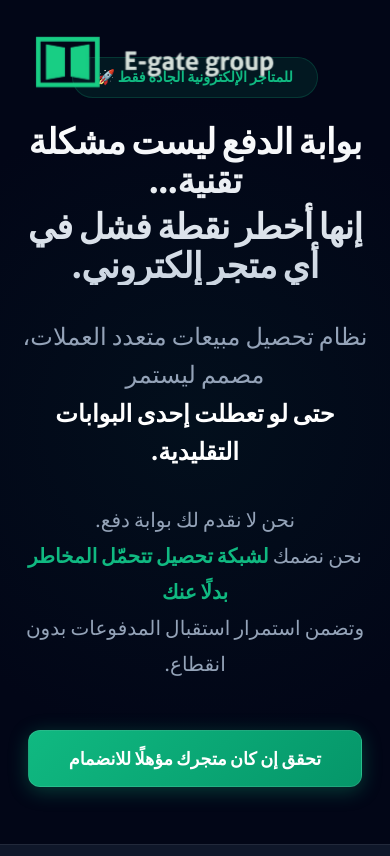
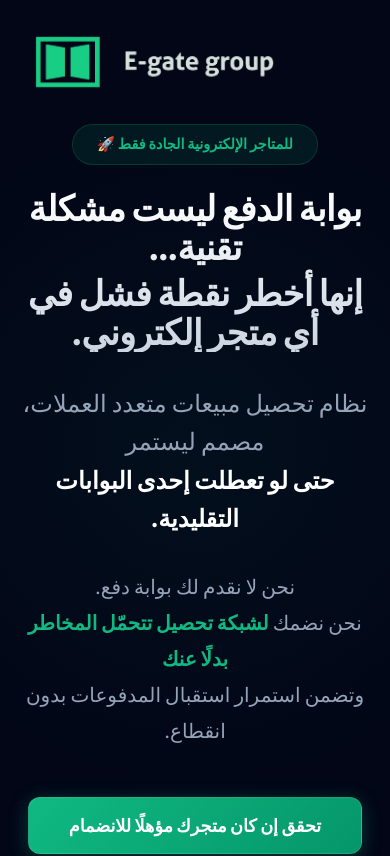
Before and after one commit to mREDAra/egate-landingpage, a React (Vite) app: page / in a window 390 px wide. Shown: the top 856 px of the page. Built offline with nearby package versions, Linux system fonts and the light colour scheme.

Commit message:
Fix: move logo into dedicated header space to prevent mobile overlap

```diff
--- a/components/HeroSection.tsx
+++ b/components/HeroSection.tsx
@@ -6,14 +6,16 @@ const HeroSection: React.FC<{ onOpenForm: () => void }> = ({ onOpenForm }) => {
         <section className="section hero-section" style={{
             minHeight: '100vh',
             display: 'flex',
-            alignItems: 'center',
+            flexDirection: 'column',
             background: 'radial-gradient(circle at center, rgba(16, 185, 129, 0.05) 0%, var(--bg-primary) 70%)',
-            textAlign: 'center'
+            textAlign: 'center',
+            paddingTop: 0,
         }}>
             <div style={{
-                position: 'absolute',
-                top: '2rem',
-                left: '2rem',
+                width: '100%',
+                padding: '2rem',
+                display: 'flex',
+                justifyContent: 'flex-end', // Aligns left in RTL
                 zIndex: 10
             }}>
                 <img
@@ -26,7 +28,12 @@ const HeroSection: React.FC<{ onOpenForm: () => void }> = ({ onOpenForm }) => {
                     }}
                 />
             </div>
-            <div className="container">
+            <div className="container" style={{
+                flex: 1,
+                display: 'flex',
+                flexDirection: 'column',
+                justifyContent: 'center'
+            }}>
                 <AnimatedSection className="hero-content">
                     <div style={{ marginBottom: '2rem' }}>
                         <span style={{
```
